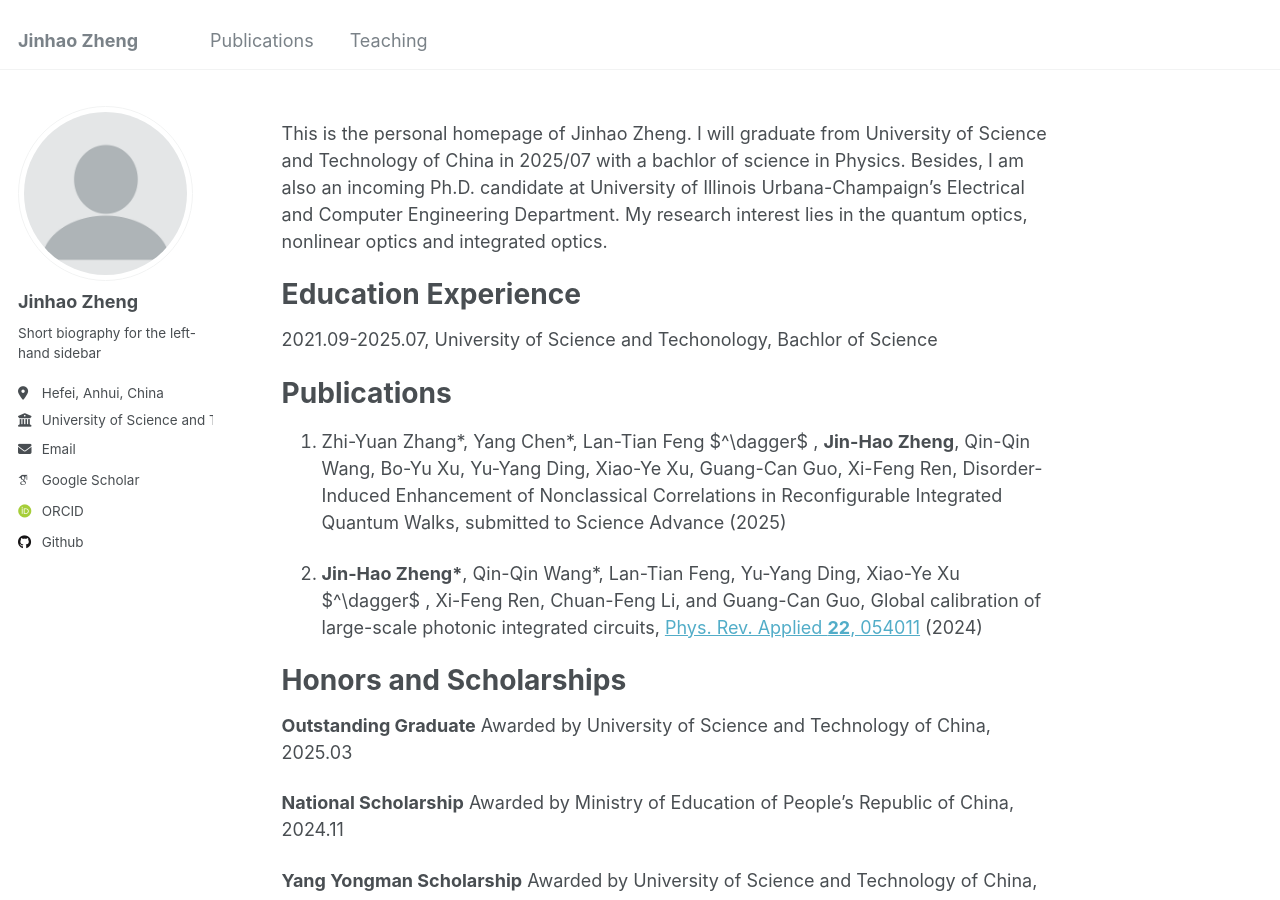
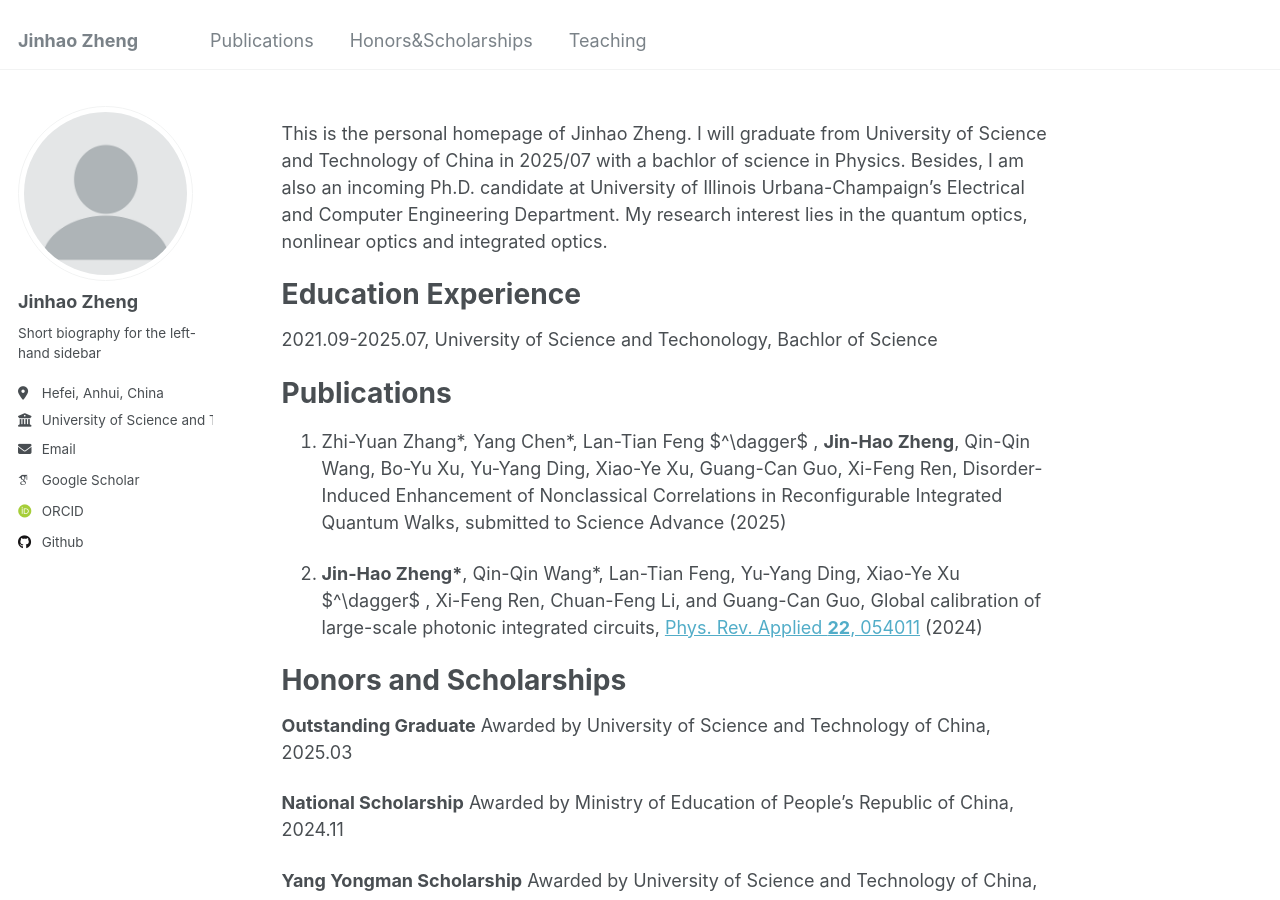
Before and after one commit to jinhaozheng04/jinhaozheng04.github.io, a Jekyll site: the page built from _pages/about.md, in a window 1280 px wide and 900 px high. Built offline with Jekyll 4.4.1, drawn with Linux system fonts in a browser that asks for light colours; some web fonts are replaced.

Commit message:
Update navigation.yml

```diff
--- a/_data/navigation.yml
+++ b/_data/navigation.yml
@@ -8,8 +8,8 @@ main:
   - title: "Publications"
     url: /#-pubs
 
-  #- title: "Talks"
-  #  url: /talks/
+  - title: "Honors&Scholarships"
+    url: /#-honors
 
   - title: "Teaching"
     url: /#-teach
```
